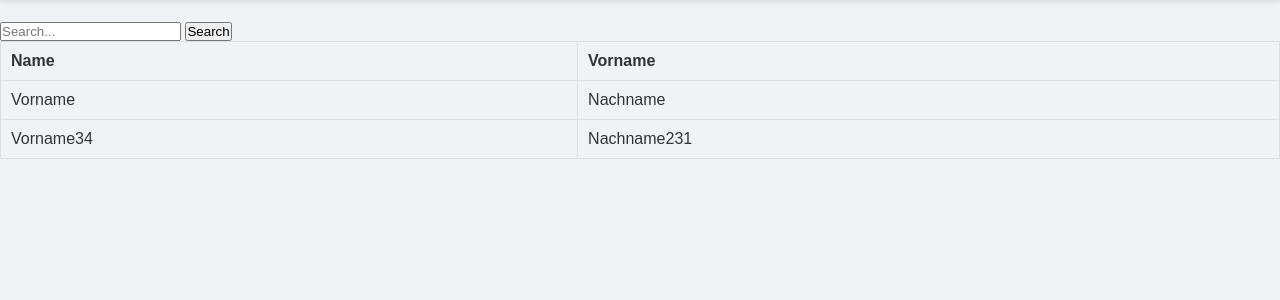
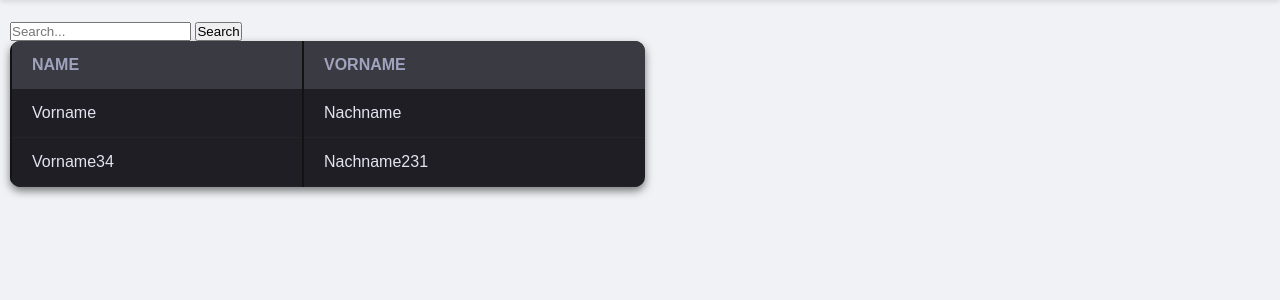
Before and after one commit to Kohlelol/EssenSchmeckt, a Django app: page /database/ in a window 1280 px wide. Shown: the part 50-350 px from the top of the page. Run offline with Django 3.2, Linux system fonts and the light colour scheme; a user stored in the database is signed in; data comes from the database, SQL or seed files in the repository.

Commit message:
changed design of the table

```diff
--- a/Softwarepraktikum/static/css/style.css
+++ b/Softwarepraktikum/static/css/style.css
@@ -335,25 +335,125 @@ body.light-mode .breadcrumb-item:not(:last-child)::after {
 
 
 /*  styles for the table at database_list*/
-table {
-    width: 100%;
+.database-list-table {
+    margin-left: 10px; /*seite sichtbar, nur für table design*/
+
+}
+
+
+.database-list-table table{
+    width: 50%;
     border-collapse: collapse;
+    background-color: #1e1e24;
+    border-radius: 10px;
+    overflow: hidden;
+    box-shadow: 0 4px 8px rgba(0, 0, 0, 0.5);
 }
+.database-list-table table th , .database-list-table table td{
+    padding: 15px 20px;
+    text-align: left;
+    border-left: 2px solid rgb(19, 19, 19);
+
+}
+
+.database-list-table table td{
+    border-bottom: 1px solid #252427;
+    color: #e4e4f0;
+}
+
+
+.database-list-table table th {
+    background-color: #3a3b42;
+    font-weight: bold;
+    text-transform: uppercase;
+    color: #a0a3bd;
+
+}
+
+.database-list-table table:has(th:nth-child(1):hover) td:nth-child(1),
+.database-list-table table:has(th:nth-child(2):hover) td:nth-child(2){
+    background-color: #273849;
+
+}
+
+.database-list-table table tr:hover {
+    background-color: #272836;
+    cursor: pointer;
+  }
+
+
+
+/*
+
+.database_list-real-table tr th {
+    background-color: rgb(75, 75, 75);
+    border:1px solid #000000;
+    border-radius: 5px 5px 0 0;
+}
+.database-list-table{
+    margin: 20%;
+    width: auto;
+    background-color: blue;
+}
+
+.hurensohn{
+    background-color: blue;
+
+
+}
+
+.database_list-table {
+    width: 10%;
+    border-collapse: collapse;
+    margin-left: 30px;
+    overflow: hidden;
+
+}
+
+.format123 text{
+    background-color: #66b3ff;
+    border: #fcfcfc;
+    width:50px ;
+    height: 50px;
+}
+
+    border-collapse: collapse;
+
+   background-color: #ebe9e9;
+    margin-left: 30px;
+    border-radius: 5px 5px 0 0;
+
+table.database_list-table thead tr{
+    background-color: #4e4e4e;
+    color: #3b3b3b;
+    text-align: left;
+
+}
+
+
  th, td {
     padding: 10px;
     border: 1px solid #ddd;
     text-align: left;
  }
 
-.database_list-container{
-    margin-top: 20px;
+.database-list-head{
+    border-radius: 5px 5px 0 0;
+    background-color: #272727;
+
 }
+
+
+
+
 .database_list-table{
-    width: 100%;
-    max-width: auto;
+    width: 20%;
+    max-width: 70px;
     border: 1px solid #ccc;
     overflow: auto;
     max-height: 100px;
     background-color: #ffffff;
+    margin-top: 20px;
 
 }
+/*/
```
Also changed, not shown: Softwarepraktikum/database/templates/database/database_list.html (+4 -3 lines).
